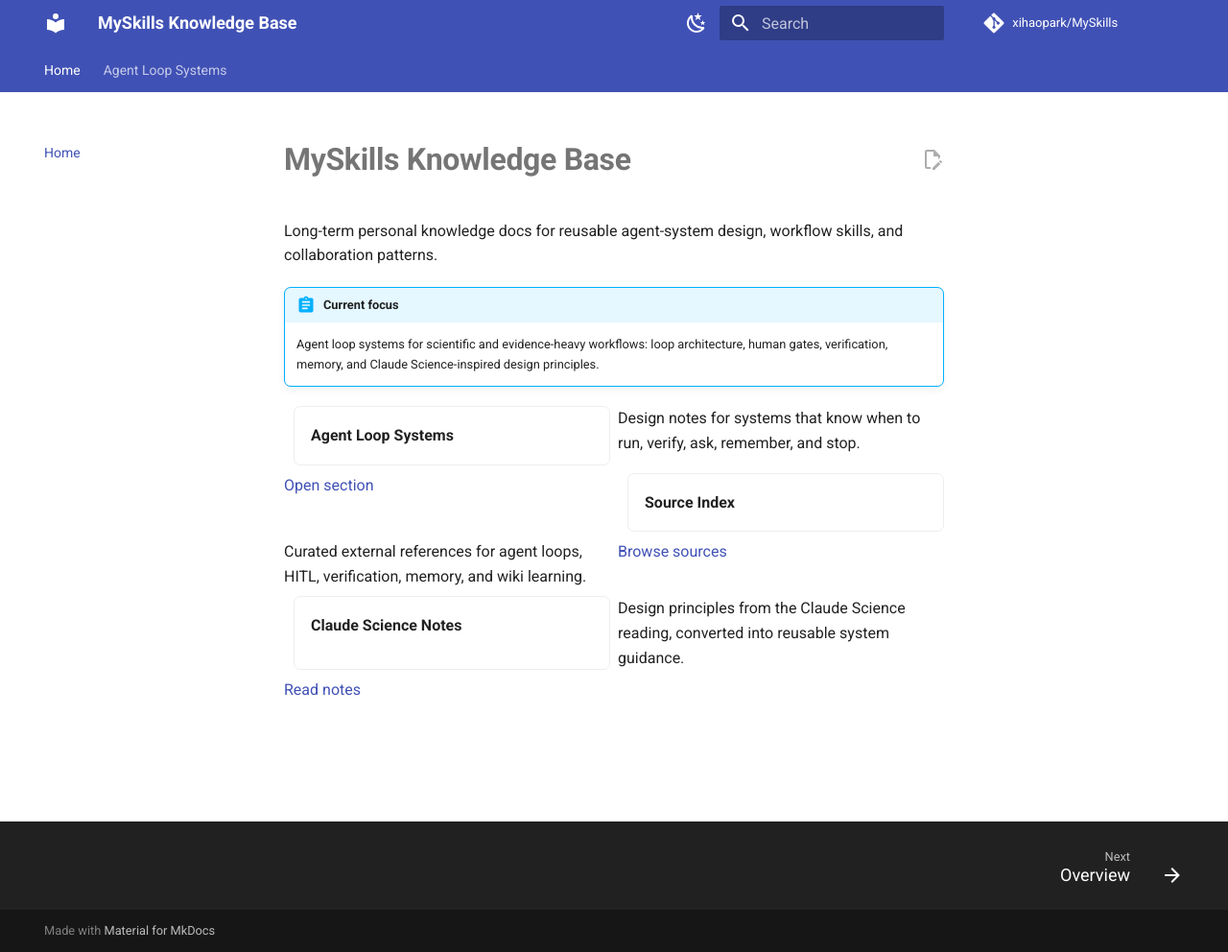
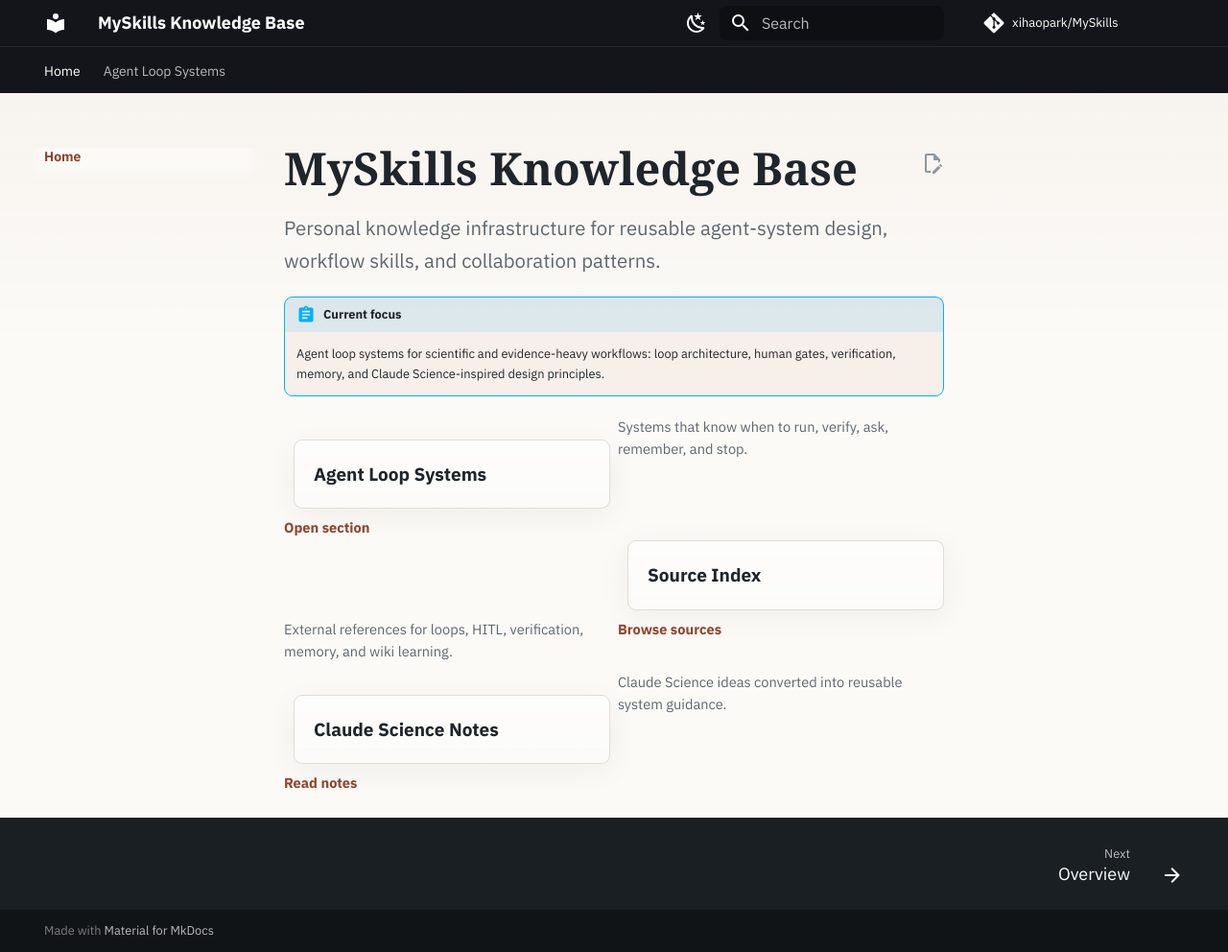
Before and after one commit to xihaopark/MySkills, an MkDocs documentation site: the page built from docs/index.md, in a window 1280 px wide and 992 px high. Shown: the whole window at 96% size. Built offline with MkDocs 1.6.1 and Material for MkDocs 9.7.7, drawn with Linux system fonts in a browser that asks for light colours; comment, search, counter and statistics services are not loaded.

Commit message:
Refine MkDocs visual theme

```diff
--- a/docs/assets/stylesheets/extra.css
+++ b/docs/assets/stylesheets/extra.css
@@ -1,33 +1,169 @@
-:root {
-  --md-primary-fg-color: #2f4f7f;
-  --md-accent-fg-color: #00897b;
+:root > * {
+  --md-primary-fg-color: #20252b;
+  --md-primary-fg-color--dark: #15191e;
+  --md-primary-fg-color--light: #343c45;
+  --md-accent-fg-color: #ad5b3c;
+  --md-typeset-a-color: #8f462f;
+  --md-code-bg-color: #f0ece4;
+  --md-footer-bg-color: #1a1f24;
+  --md-footer-bg-color--dark: #111417;
 }
 
-.md-typeset h1,
+[data-md-color-scheme="default"] {
+  --md-default-bg-color: #fbfaf7;
+  --md-default-fg-color: #20252b;
+  --md-default-fg-color--light: #5f676f;
+  --md-default-fg-color--lighter: #8f969d;
+  --md-default-fg-color--lightest: #d8d1c7;
+}
+
+[data-md-color-scheme="slate"] {
+  --md-default-bg-color: #151719;
+  --md-default-fg-color: #ebe7de;
+  --md-default-fg-color--light: #c8c0b3;
+  --md-default-fg-color--lighter: #918a81;
+  --md-default-fg-color--lightest: #3a3630;
+  --md-code-bg-color: #24211d;
+  --md-typeset-a-color: #dda179;
+}
+
+body {
+  background:
+    linear-gradient(180deg, rgba(173, 91, 60, 0.055), transparent 18rem),
+    var(--md-default-bg-color);
+}
+
+.md-header {
+  border-bottom: 1px solid rgba(255, 255, 255, 0.08);
+  box-shadow: none;
+}
+
+.md-tabs {
+  background-color: var(--md-primary-fg-color--dark);
+}
+
+.md-main__inner {
+  margin-top: 1.65rem;
+}
+
+.md-content__inner {
+  max-width: 48rem;
+}
+
+.md-typeset {
+  letter-spacing: 0;
+}
+
+.md-typeset h1 {
+  color: var(--md-default-fg-color);
+  font-family: Georgia, "Times New Roman", serif;
+  font-size: 2.35rem;
+  font-weight: 650;
+  letter-spacing: 0;
+  line-height: 1.08;
+  margin-bottom: 0.75rem;
+}
+
 .md-typeset h2 {
+  color: var(--md-default-fg-color);
+  font-weight: 760;
+  letter-spacing: 0;
+  margin-top: 2.15rem;
+}
+
+.md-typeset h3 {
   font-weight: 720;
+  letter-spacing: 0;
+}
+
+.md-typeset > p:first-of-type {
+  color: var(--md-default-fg-color--light);
+  font-size: 1.02rem;
+  line-height: 1.65;
+  max-width: 42rem;
+}
+
+.md-nav__title,
+.md-nav__item .md-nav__link--active {
+  font-weight: 720;
+}
+
+.md-typeset a {
+  text-decoration-color: rgba(173, 91, 60, 0.32);
+  text-underline-offset: 0.16em;
 }
 
 .md-typeset .grid.cards > ul {
   display: grid;
-  grid-template-columns: repeat(auto-fit, minmax(15rem, 1fr));
-  gap: 0.8rem;
+  grid-template-columns: repeat(auto-fit, minmax(14.5rem, 1fr));
+  gap: 0.95rem;
+  margin-top: 1.25rem;
   padding: 0;
 }
 
 .md-typeset .grid.cards > ul > li {
-  border: 1px solid var(--md-default-fg-color--lightest);
-  border-radius: 0.35rem;
+  background:
+    linear-gradient(180deg, rgba(255, 255, 255, 0.58), rgba(255, 255, 255, 0.22)),
+    var(--md-default-bg-color);
+  border: 1px solid rgba(117, 97, 76, 0.2);
+  border-radius: 0.45rem;
+  box-shadow: 0 0.35rem 1.6rem rgba(32, 37, 43, 0.055);
   list-style: none;
   margin: 0;
-  padding: 0.85rem;
+  padding: 1rem;
+  transition: border-color 140ms ease, box-shadow 140ms ease, transform 140ms ease;
+}
+
+[data-md-color-scheme="slate"] .md-typeset .grid.cards > ul > li {
+  background:
+    linear-gradient(180deg, rgba(255, 255, 255, 0.045), rgba(255, 255, 255, 0.012)),
+    #191c1f;
+  border-color: rgba(221, 161, 121, 0.18);
+  box-shadow: none;
+}
+
+.md-typeset .grid.cards > ul > li:hover {
+  border-color: rgba(173, 91, 60, 0.5);
+  box-shadow: 0 0.55rem 1.9rem rgba(32, 37, 43, 0.09);
+  transform: translateY(-1px);
 }
 
 .md-typeset .grid.cards strong {
+  color: var(--md-default-fg-color);
   display: block;
-  margin-bottom: 0.25rem;
+  font-size: 0.95rem;
+  letter-spacing: 0;
+  margin-bottom: 0.3rem;
+}
+
+.md-typeset .grid.cards p {
+  color: var(--md-default-fg-color--light);
+  font-size: 0.73rem;
+}
+
+.md-typeset .grid.cards a {
+  font-weight: 720;
+}
+
+.md-typeset hr {
+  border-bottom-color: rgba(117, 97, 76, 0.22);
 }
 
 .md-typeset .admonition {
+  background-color: rgba(173, 91, 60, 0.065);
+  border-color: rgba(173, 91, 60, 0.26);
+  border-radius: 0.45rem;
+  box-shadow: none;
+}
+
+.md-typeset .admonition-title {
+  background-color: rgba(173, 91, 60, 0.11);
+}
+
+.md-search__form {
   border-radius: 0.35rem;
 }
+
+.md-button {
+  border-radius: 0.35rem;
+}
--- a/docs/index.md
+++ b/docs/index.md
@@ -1,6 +1,6 @@
 # MySkills Knowledge Base
 
-Long-term personal knowledge docs for reusable agent-system design, workflow skills, and collaboration patterns.
+Personal knowledge infrastructure for reusable agent-system design, workflow skills, and collaboration patterns.
 
 !!! abstract "Current focus"
     Agent loop systems for scientific and evidence-heavy workflows: loop architecture, human gates, verification, memory, and Claude Science-inspired design principles.
@@ -9,19 +9,19 @@
 
 - **Agent Loop Systems**
 
-  Design notes for systems that know when to run, verify, ask, remember, and stop.
+  Systems that know when to run, verify, ask, remember, and stop.
 
   [Open section](agent-loop-systems/index.md)
 
 - **Source Index**
 
-  Curated external references for agent loops, HITL, verification, memory, and wiki learning.
+  External references for loops, HITL, verification, memory, and wiki learning.
 
   [Browse sources](agent-loop-systems/Agent-Loop-Systems-Source-Index.md)
 
 - **Claude Science Notes**
 
-  Design principles from the Claude Science reading, converted into reusable system guidance.
+  Claude Science ideas converted into reusable system guidance.
 
   [Read notes](agent-loop-systems/Agent-Loop-Systems-Claude-Science-Design-Philosophy.md)
 
--- a/mkdocs.yml
+++ b/mkdocs.yml
@@ -8,6 +8,9 @@
 theme:
   name: material
   language: en
+  font:
+    text: IBM Plex Sans
+    code: IBM Plex Mono
   features:
     - navigation.tabs
     - navigation.sections
@@ -20,14 +23,14 @@
     - content.code.copy
   palette:
     - scheme: default
-      primary: indigo
-      accent: teal
+      primary: black
+      accent: deep orange
       toggle:
         icon: material/weather-night
         name: Switch to dark mode
     - scheme: slate
-      primary: indigo
-      accent: teal
+      primary: black
+      accent: deep orange
       toggle:
         icon: material/weather-sunny
         name: Switch to light mode
```
